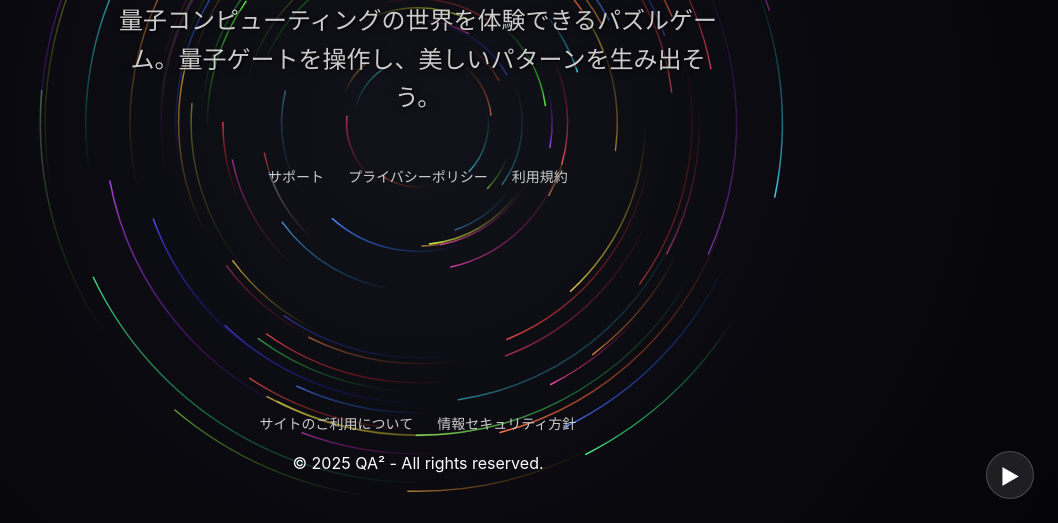
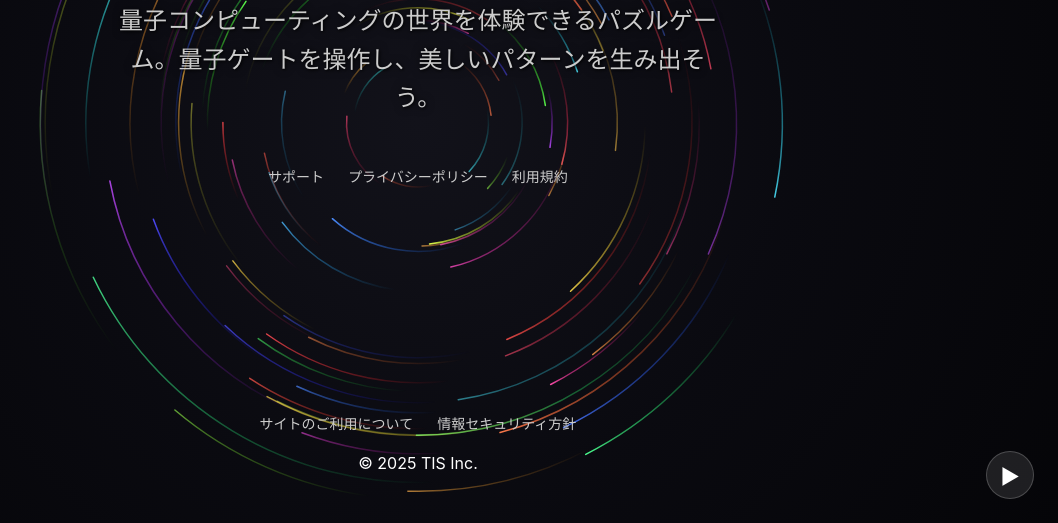
Before and after one commit to qniapp/qa2-website, a website: page index.html in a window 1280 px wide. Shown: the part 277-800 px from the top of the page, without its empty margins (222-1280 px from the left). Drawn offline with Linux system fonts and the light colour scheme.

Commit message:
Copyrightの記載形式は、Ⓒ 西暦（YYYY） TIS Inc. とする

```diff
--- a/index.html
+++ b/index.html
@@ -36,7 +36,7 @@
                 情報セキュリティ方針
             </a>
         </nav>
-        <p>&copy; <span id="year"></span> QA² - All rights reserved.</p>
+        <p>&copy; <span id="year"></span> TIS Inc.</p>
     </footer>
 
     <audio id="bgm-audio" loop preload="auto">
```
